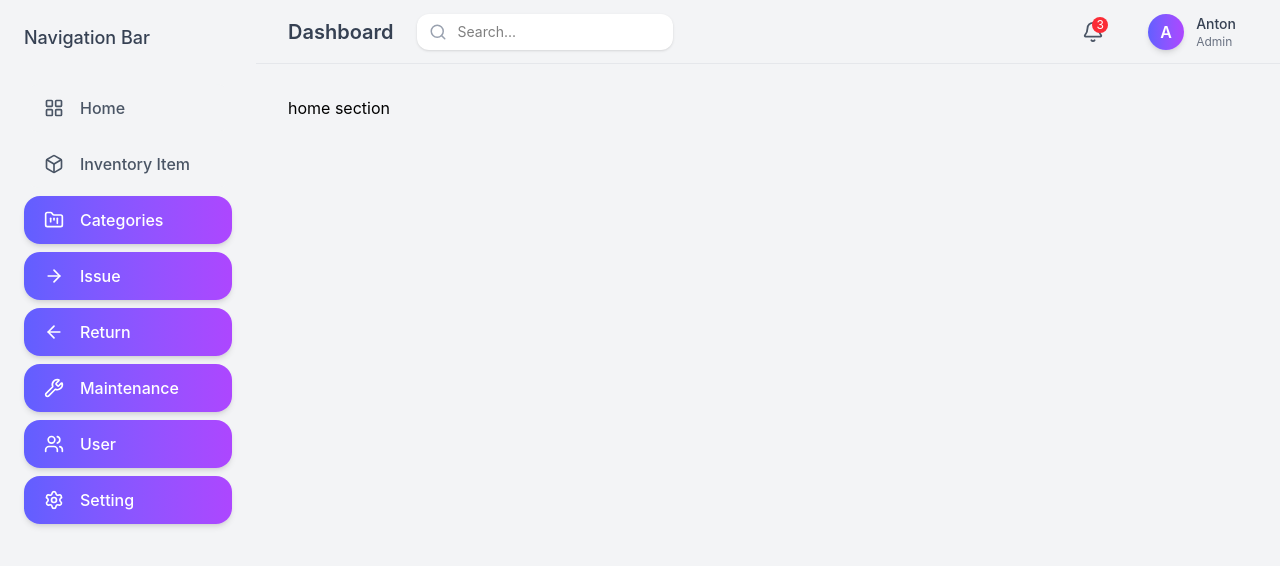
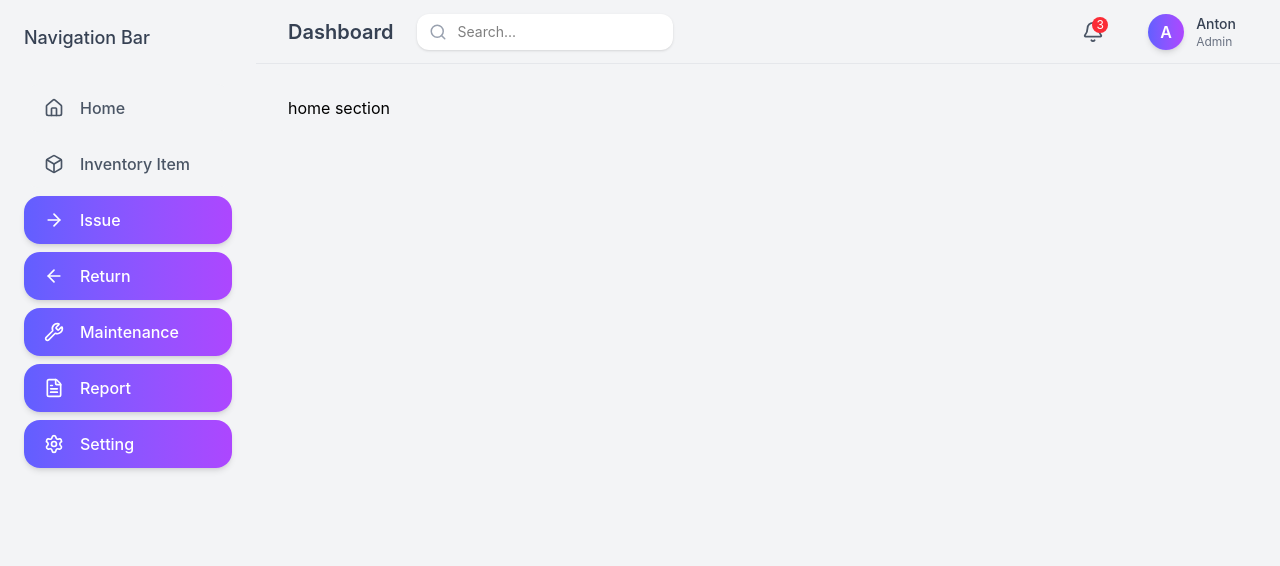
Before and after one commit to karenthiran/Inventory-Management-System, a React (Vite) app in the folder client/: page / in a window 1280 px wide. Shown: the top 566 px of the page. Built offline with nearby package versions, Linux system fonts and the light colour scheme.

Commit message:
sidebar icon changed

```diff
--- a/client/src/components/common/Sidebar.jsx
+++ b/client/src/components/common/Sidebar.jsx
@@ -1,24 +1,24 @@
 import { NavLink } from "react-router-dom";
 import {
-  LayoutGrid,
   Box,
   FolderKanban,
   ArrowRight,
   ArrowLeft,
   Wrench,
-  Users,
+  FileText,
   Settings,
+  HomeIcon,
 } from "lucide-react";
 
 const Sidebar = () => {
   const menuItems = [
-    { name: "Home", icon: LayoutGrid, path: "/home" },
+    { name: "Home", icon: HomeIcon, path: "/home" },
     { name: "Inventory Item", icon: Box, path: "/dashboard/inventory" },
-    { name: "Categories", icon: FolderKanban },
+
     { name: "Issue", icon: ArrowRight },
     { name: "Return", icon: ArrowLeft },
     { name: "Maintenance", icon: Wrench },
-    { name: "User", icon: Users },
+    { name: "Report", icon: FileText },
     { name: "Setting", icon: Settings },
   ];
 
```
